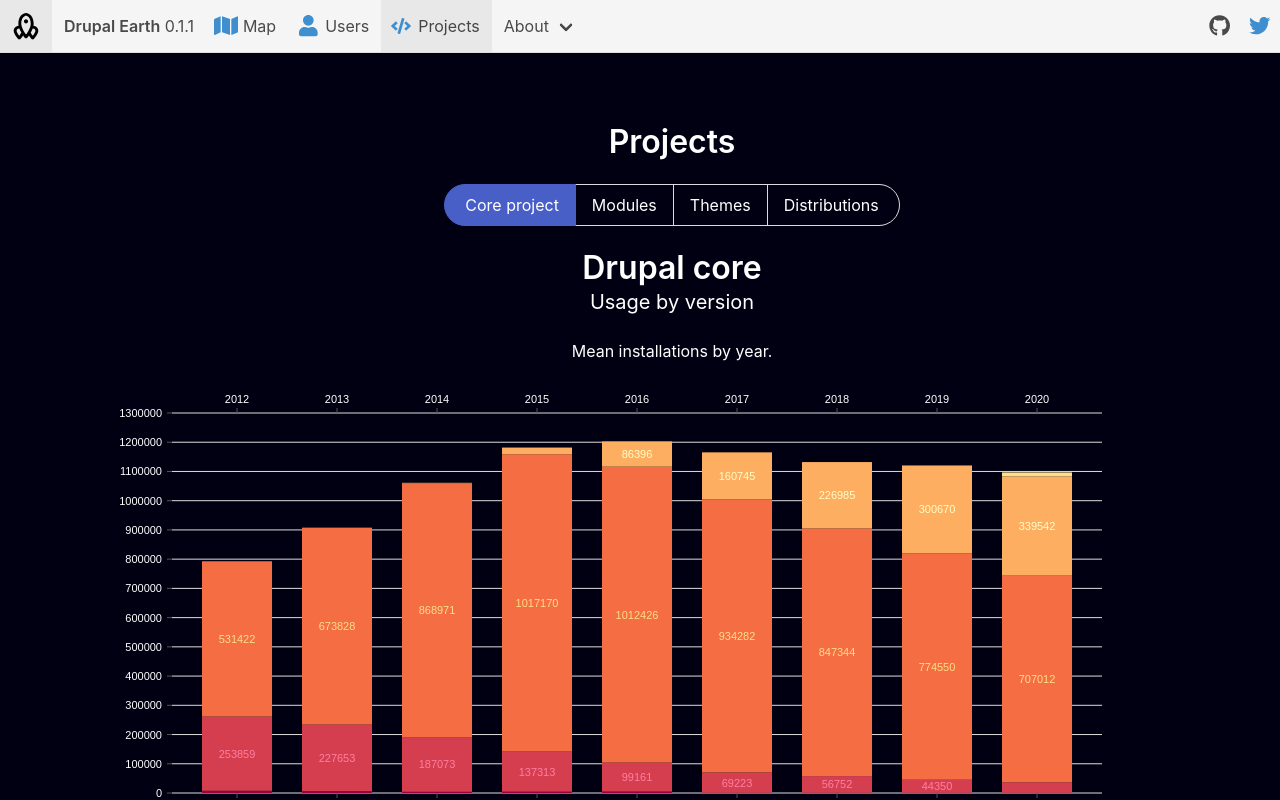
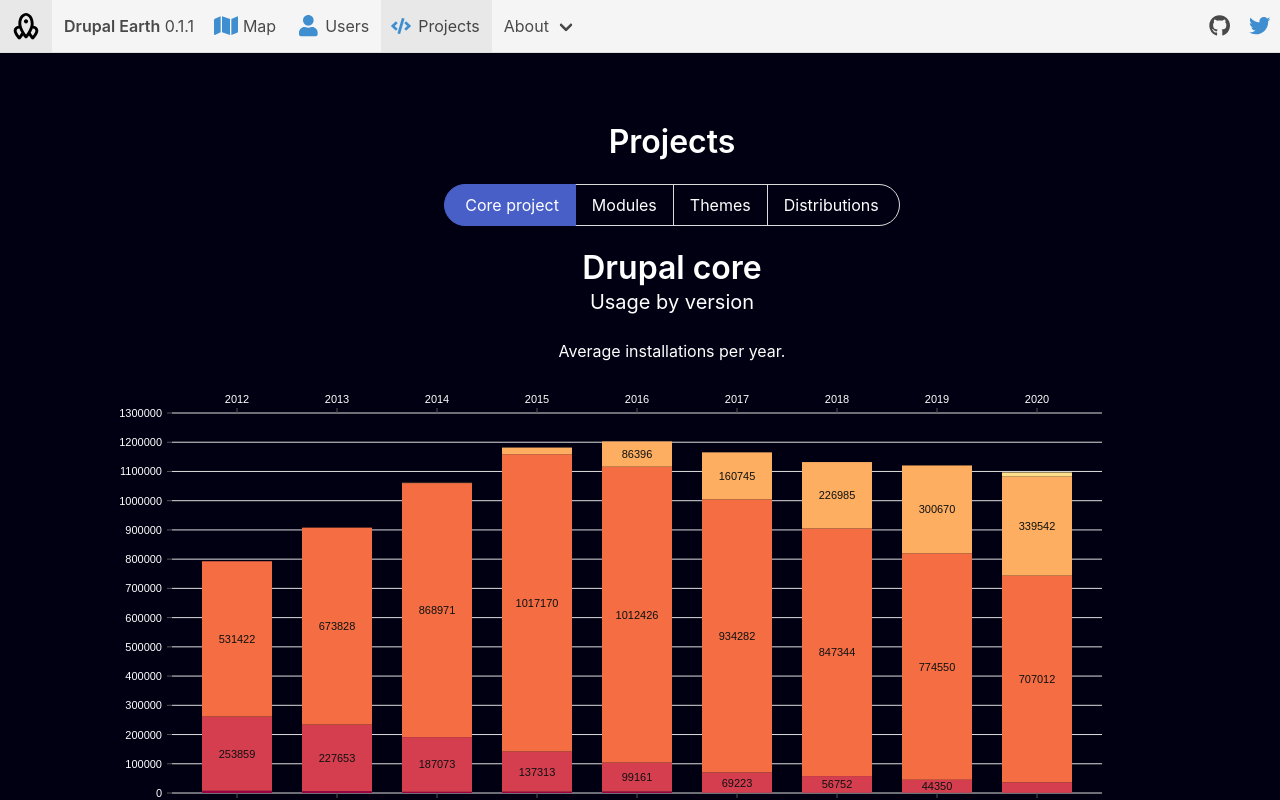
Before and after one commit to colorfield/drupal-earth, a React (Create React App) app: page /projects/core in a window 1280 px wide. Shown: the top 800 px of the page. Built offline with nearby package versions, Linux system fonts and the light colour scheme.

Commit message:
Wording and a11y fix

```diff
--- a/src/components/NivoBar.js
+++ b/src/components/NivoBar.js
@@ -28,55 +28,19 @@
                     tickColor: "#eee",
                     ticks: {
                         line: {
-                        stroke: "#555555"
+                            stroke: "#555555"
                         },
                         text: {
-                        fill:"#ffffff"
+                            fill:"#ffffff"
                         }
                     },
                     legend: {
                         text: {
-                        fill: "#aaaaaa"
+                            fill: "#aaaaaa"
                         }
                     }
-                    },
-                }}
-            /*
-            defs={[
-                {
-                    id: 'dots',
-                    type: 'patternDots',
-                    background: 'inherit',
-                    color: '#810f7c',
-                    size: 4,
-                    padding: 1,
-                    stagger: true
                 },
-                {
-                    id: 'lines',
-                    type: 'patternLines',
-                    background: 'inherit',
-                    color: '#88419d',
-                    rotation: -45,
-                    lineWidth: 6,
-                    spacing: 10
-                }
-            ]}
-            fill={[
-                {
-                    match: {
-                        id: '8.x'
-                    },
-                    id: 'dots'
-                },
-                {
-                    match: {
-                        id: '7.x'
-                    },
-                    id: 'lines'
-                }
-            ]}
-            */
+            }}
             borderColor={{ from: 'color', modifiers: [ [ 'brighter', 1.6 ] ] }}
             // @todo add prop to enable
             axisTop={{tickSize: 5,
@@ -150,34 +114,7 @@
             )}}
             labelSkipWidth={36}
             labelSkipHeight={12}
-            labelTextColor={{ from: 'color', modifiers: [ [ 'brighter', 2 ] ] }}
-            // @todo provide option to enable
-            /*
-            legends={[
-                {
-                    dataFrom: 'keys',
-                    anchor: 'bottom-right',
-                    direction: 'column',
-                    justify: false,
-                    translateX: 120,
-                    translateY: 0,
-                    itemsSpacing: 2,
-                    itemWidth: 100,
-                    itemHeight: 20,
-                    itemDirection: 'left-to-right',
-                    itemOpacity: 0.85,
-                    symbolSize: 20,
-                    effects: [
-                        {
-                            on: 'hover',
-                            style: {
-                                itemOpacity: 1
-                            }
-                        }
-                    ]
-                }
-            ]}
-            */
+            labelTextColor='#0e1111'
             animate={props.animate}
             layout={props.layout}
             motionStiffness={90}
--- a/src/components/ProjectsCore.js
+++ b/src/components/ProjectsCore.js
@@ -24,7 +24,7 @@
             <>
               <h2 className="title has-text-white">Drupal core</h2>
               <h3 className="subtitle has-text-white">Usage by version</h3>
-              <p>Mean installations by year.</p>
+              <p>Average installations per year.</p>
               <div className="nivo-container">
                 <NivoBar data={coreData} index="year" animate={true} layout="vertical" formatDisabled={true} />
               </div>
```
